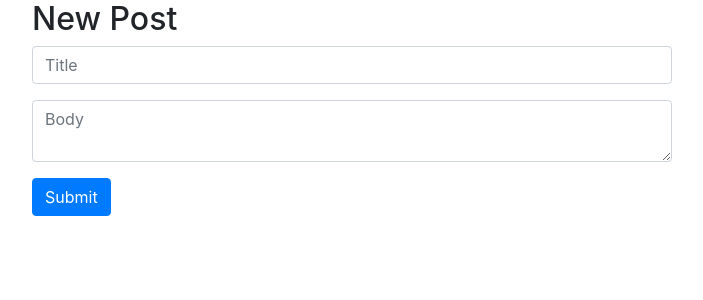
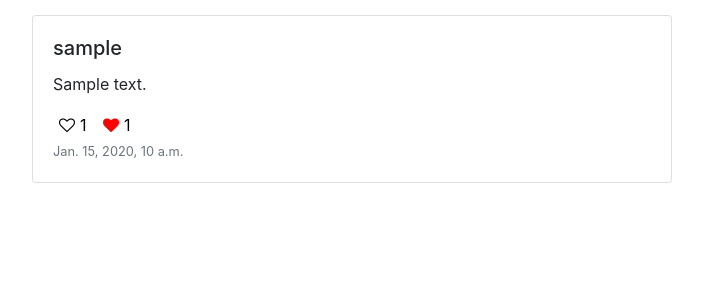
Before and after one commit to florestankorp/CS50W-project4, a Django app: page / in a window 1280 px wide. Shown: the part 56-356 px from the top of the page, without its empty margins (288-991 px from the left). Run offline with Django 3.2, Linux system fonts and the light colour scheme; tables that the repository leaves empty hold one stand-in row (values such as "Sample post"); some libraries are stand-ins or nearby versions.

Commit message:
* writing and submitting post functionality * display all posts on index page

```diff
--- a/network/models.py
+++ b/network/models.py
@@ -14,7 +14,6 @@ class Like(models.Model):
 
 class Post(models.Model):
     user = models.ForeignKey(User, null=True, on_delete=models.CASCADE)
-    title = models.CharField(max_length=63)
     body = models.TextField(max_length=255)
     likes = models.ManyToManyField(User, blank=True, related_name="post_likes")
     timestamp = models.DateTimeField(auto_now_add=True)
--- a/network/static/network/styles.css
+++ b/network/static/network/styles.css
@@ -2,3 +2,26 @@
     width: 50%;
     margin: 0 auto;
 }
+
+.likes-count {
+    margin-left: 5px;
+}
+
+.fa-heart {
+    color: red;
+}
+
+.like-button {
+    background: none;
+    cursor: pointer;
+    border: 0;
+}
+
+button:focus {
+    outline: 0;
+}
+
+.card {
+    margin-top: 15px;
+    margin-bottom: 15px;
+}
--- a/network/templates/network/index.html
+++ b/network/templates/network/index.html
@@ -3,23 +3,42 @@
 
 {% block body %}
 <div class="form-container">
-    <h2>New Post</h2>
-    <form id="compose-form"
+    {% if user.is_authenticated %}
+    <div class="card">
+        <div class="card-body">
+            <h2 class="card-title">New Post</h2>
+            <form id="post-form"
                   action="{% url 'network:post' %}"
                   method="post">
-        <div class="form-group">
-            <input class="form-control"
-                   id="compose-subject"
-                   placeholder="Title">
-        </div>
+                {% csrf_token %}
                 <div class="form-group">
                     <textarea class="form-control"
-                      id="compose-body"
+                              name="post-body"
                               placeholder="Body"></textarea>
                 </div>
                 <input type="submit"
                        class="btn btn-primary" />
             </form>
+        </div>
+    </div>
+    {% endif %}
+
+    {% for post in posts %}
+    <div class="card">
+        <div class="card-body">
+            <h5 class="card-title">{{post.user.username}}</h5>
+            <p class="card-text">{{post.body}}</p>
+            <!-- NOT LIKED -->
+            <button class="like-button"><i class="fa fa-heart-o"></i><span
+                      class="likes-count">{{post.likes.count}}</span></button>
+            <!-- LIKED -->
+            <button class="like-button"><i class="fa fa-heart"></i><span
+                      class="likes-count">{{post.likes.count}}</span></button>
+            <p class="card-text"><small class="text-muted">{{post.timestamp}}</small></p>
+        </div>
+    </div>
+    {% endfor %}
+
 </div>
 {% endblock %}
 
--- a/network/templates/network/layout.html
+++ b/network/templates/network/layout.html
@@ -9,6 +9,8 @@
           href="https://stackpath.bootstrapcdn.com/bootstrap/4.4.1/css/bootstrap.min.css"
           integrity="sha384-Vkoo8x4CGsO3+Hhxv8T/Q5PaXtkKtu6ug5TOeNV6gBiFeWPGFN9MuhOf23Q9Ifjh"
           crossorigin="anonymous">
+    <link rel="stylesheet"
+          href="//maxcdn.bootstrapcdn.com/font-awesome/4.3.0/css/font-awesome.min.css">
     <link href="{% static 'network/styles.css' %}"
           rel="stylesheet">
     {% block script %}
--- a/network/urls.py
+++ b/network/urls.py
@@ -9,4 +9,5 @@ urlpatterns = [
     path("login", views.login_view, name="login"),
     path("logout", views.logout_view, name="logout"),
     path("register", views.register, name="register"),
+    path("post", views.post, name="post"),
 ]
--- a/network/views.py
+++ b/network/views.py
@@ -4,14 +4,25 @@ from django.http import HttpResponseRedirect
 from django.shortcuts import render
 from django.urls import reverse
 
-from .models import User
+from .models import Post, User
 
 
 def index(request):
-    return render(request, "network/index.html")
+    posts = Post.objects.all().order_by("timestamp").reverse()
+    return render(request, "network/index.html", {"posts": posts})
 
 
 def post(request):
+    user = User.objects.get(email=request.user.email)
+
+    if request.method == "POST":
+        body = request.POST["post-body"]
+
+        new_post = Post.objects.create(user=user, body=body)
+        new_post.save()
+
+        return HttpResponseRedirect(reverse("network:index"))
+
     return render(request, "network/index.html")
 
 
@@ -26,7 +37,7 @@ def login_view(request):
         # Check if authentication successful
         if user is not None:
             login(request, user)
-            return HttpResponseRedirect(reverse("index"))
+            return HttpResponseRedirect(reverse("network:index"))
         else:
             return render(
                 request,
@@ -39,7 +50,7 @@ def login_view(request):
 
 def logout_view(request):
     logout(request)
-    return HttpResponseRedirect(reverse("index"))
+    return HttpResponseRedirect(reverse("network:index"))
 
 
 def register(request):
@@ -68,6 +79,6 @@ def register(request):
                 {"message": "Username already taken."},
             )
         login(request, user)
-        return HttpResponseRedirect(reverse("index"))
+        return HttpResponseRedirect(reverse("network:index"))
     else:
         return render(request, "network/register.html")
```
Lines whose indentation alone changed are shown as unchanged.
